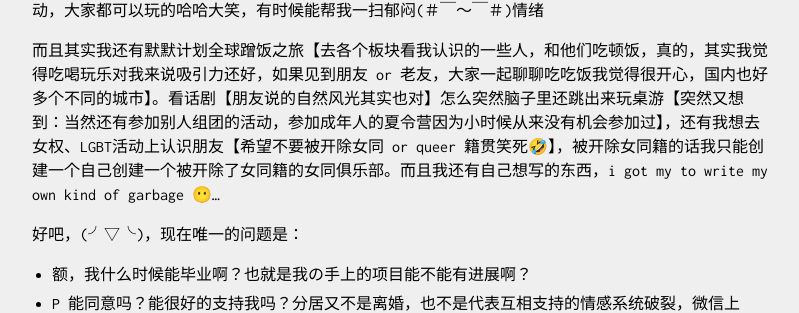
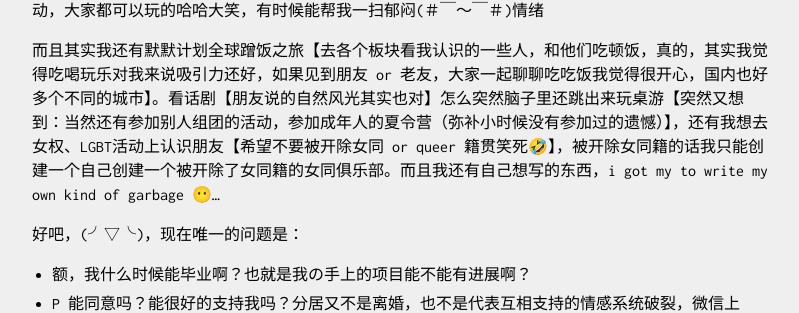
Before and after one commit to xue-think/xue-think.github.io, a Jekyll site: the page built from _posts/2024-07-07-the-middle-passage.md, in a window 1280 px wide. Shown: the part 1525-1838 px from the top of the page, without its empty margins (238-1037 px from the left). Built offline with Jekyll 4.4.1, drawn with Linux system fonts in a browser that asks for light colours; comment, search, counter and statistics services are not loaded.

Commit message:
Update 2024-07-07-the-middle-passage.md

```diff
--- a/_posts/2024-07-07-the-middle-passage.md
+++ b/_posts/2024-07-07-the-middle-passage.md
@@ -45,7 +45,7 @@ tags: [生活-so-called-life]
 
 但 who knows，也许到时候就会 figure out，近年参加 improv class 这种非常边缘【？】，我的边缘是指即使只是每周六见一个半小时，这样的非常外围【？外围指这些人显然不是我核心交际圈】的人际互动，大家都可以玩的哈哈大笑，有时候能帮我一扫郁闷(＃￣～￣＃)情绪
 
-而且其实我还有默默计划全球蹭饭之旅【去各个板块看我认识的一些人，和他们吃顿饭，真的，其实我觉得吃喝玩乐对我来说吸引力还好，如果见到朋友 or 老友，大家一起聊聊吃吃饭我觉得很开心，国内也好多个不同的城市】。看话剧【朋友说的自然风光其实也对】怎么突然脑子里还跳出来玩桌游【突然又想到：当然还有参加别人组团的活动，参加成年人的夏令营因为小时候从来没有机会参加过】，还有我想去女权、LGBT活动上认识朋友【希望不要被开除女同 or queer 籍贯笑死🤣】，被开除女同籍的话我只能创建一个自己创建一个被开除了女同籍的女同俱乐部。而且我还有自己想写的东西，i got my to write my own kind of garbage 😶...
+而且其实我还有默默计划全球蹭饭之旅【去各个板块看我认识的一些人，和他们吃顿饭，真的，其实我觉得吃喝玩乐对我来说吸引力还好，如果见到朋友 or 老友，大家一起聊聊吃吃饭我觉得很开心，国内也好多个不同的城市】。看话剧【朋友说的自然风光其实也对】怎么突然脑子里还跳出来玩桌游【突然又想到：当然还有参加别人组团的活动，参加成年人的夏令营（弥补小时候没有参加过的遗憾）】，还有我想去女权、LGBT活动上认识朋友【希望不要被开除女同 or queer 籍贯笑死🤣】，被开除女同籍的话我只能创建一个自己创建一个被开除了女同籍的女同俱乐部。而且我还有自己想写的东西，i got my to write my own kind of garbage 😶...
 
 好吧，(╯▽╰)，现在唯一的问题是：
 
```
